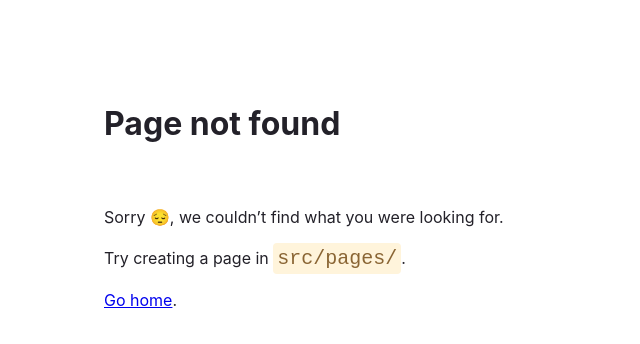
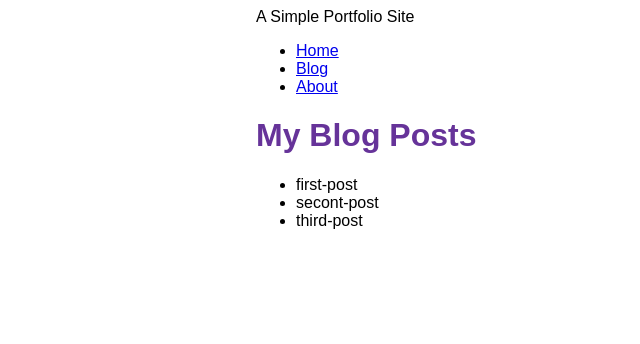
Before and after one commit to nickburczyk/practice-portfolio-gatsby, a Gatsby site: page /blog in a window 1280 px wide. Before the commit this address had no page. Shown: the whole page, without its empty margins (0-640 px from the left). Built offline with nearby package versions, Linux system fonts and the light colour scheme; Gatsby itself is replaced by a stand-in of ours.

Commit message:
Add blog page and empty posts.

```diff
--- a/gatsby-config.js
+++ b/gatsby-config.js
@@ -26,6 +26,13 @@
       __key: "images"
     },
     {
+      resolve: "gatsby-source-filesystem",
+      options: {
+        name: `blog`,
+        path: `${__dirname}/blog`,
+      }
+    },
+    {
       resolve: 'gatsby-source-filesystem',
       options: {
         "name": "pages",
--- a/package.json
+++ b/package.json
@@ -15,9 +15,11 @@
     "clean": "gatsby clean"
   },
   "dependencies": {
+    "@mdx-js/react": "^2.3.0",
     "gatsby": "^5.13.3",
     "gatsby-plugin-image": "^3.13.1",
     "gatsby-plugin-manifest": "^5.13.1",
+    "gatsby-plugin-mdx": "^5.13.1",
     "gatsby-plugin-sharp": "^5.13.1",
     "gatsby-plugin-sitemap": "^6.13.1",
     "gatsby-source-filesystem": "^5.13.1",
--- a/src/api/useMetadata.js
+++ b/src/api/useMetadata.js
@@ -2,7 +2,7 @@
 
 export const useMetadata = () => {
     const data = useStaticQuery(graphql`
-    query {
+    query GetMetadata {
       site {
         siteMetadata {
           title
--- a/src/components/Layout/layout.js
+++ b/src/components/Layout/layout.js
@@ -24,6 +24,11 @@
             </Link>
           </li>
           <li className={navLinkItem}>
+            <Link to="/blog" className={navLinkText}>
+              Blog
+            </Link>
+          </li>
+          <li className={navLinkItem}>
             <Link to="/about" className={navLinkText}>
               About
             </Link>
--- /dev/null
+++ b/src/pages/blog.js
@@ -0,0 +1,31 @@
+import * as React from 'react'
+import Layout from '../components/Layout/layout'
+import { graphql } from 'gatsby'
+import Seo from '../components/seo'
+
+const BlogPage = ({ data }) => {
+  return (
+    <Layout pageTitle="My Blog Posts">
+      <ul>
+        {data.allFile.nodes.map(node => (
+          <li>{node.name}</li>
+        ))}
+      </ul>
+    </Layout>
+  )
+}
+
+export const query = graphql`
+  query GetBlogPosts {
+    allFile(filter: {sourceInstanceName: {eq: "blog"}}) {
+      nodes {
+        name
+        sourceInstanceName
+      }
+    }
+  }
+`
+
+export const Head = () => <Seo title="My Blog Posts" />
+
+export default BlogPage
```
Also changed, not shown: blog/first-post.mdx (added), blog/secont-post.mdx (added), blog/third-post.mdx (added), 1 other file.
